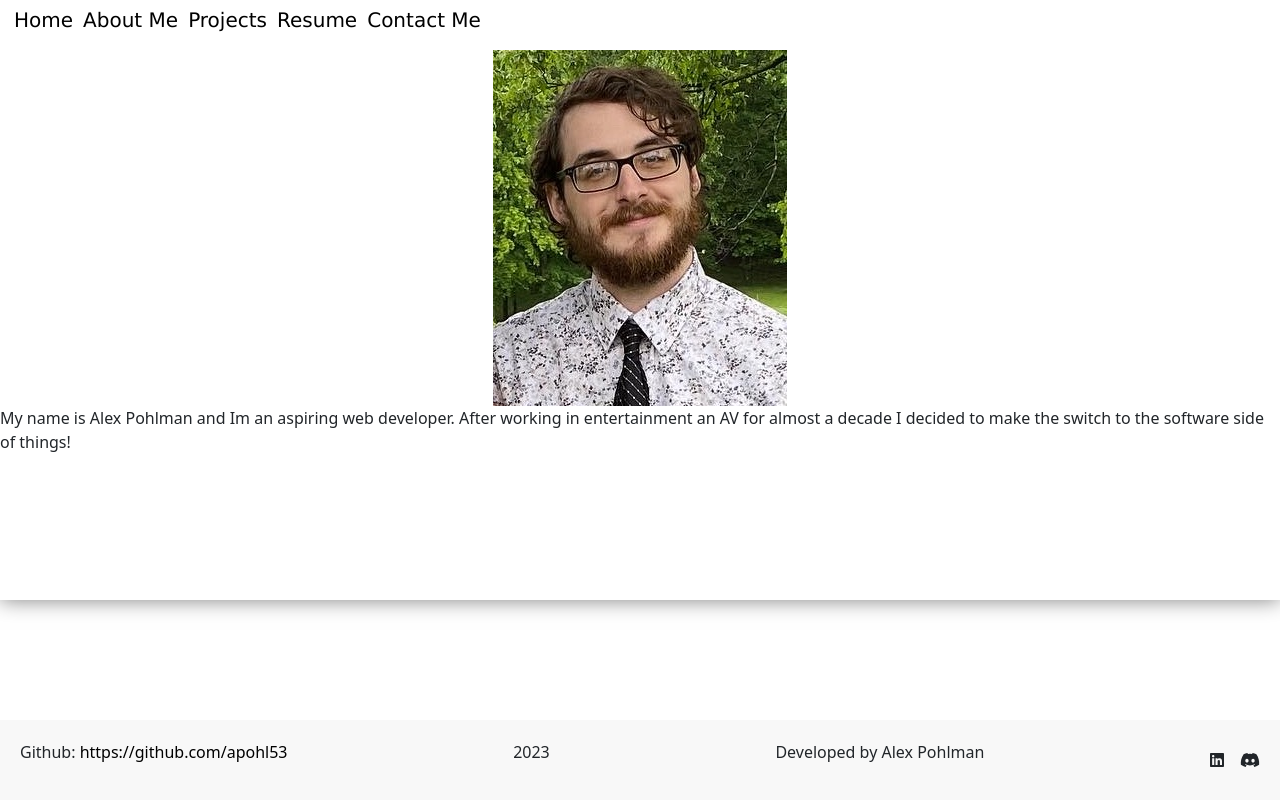
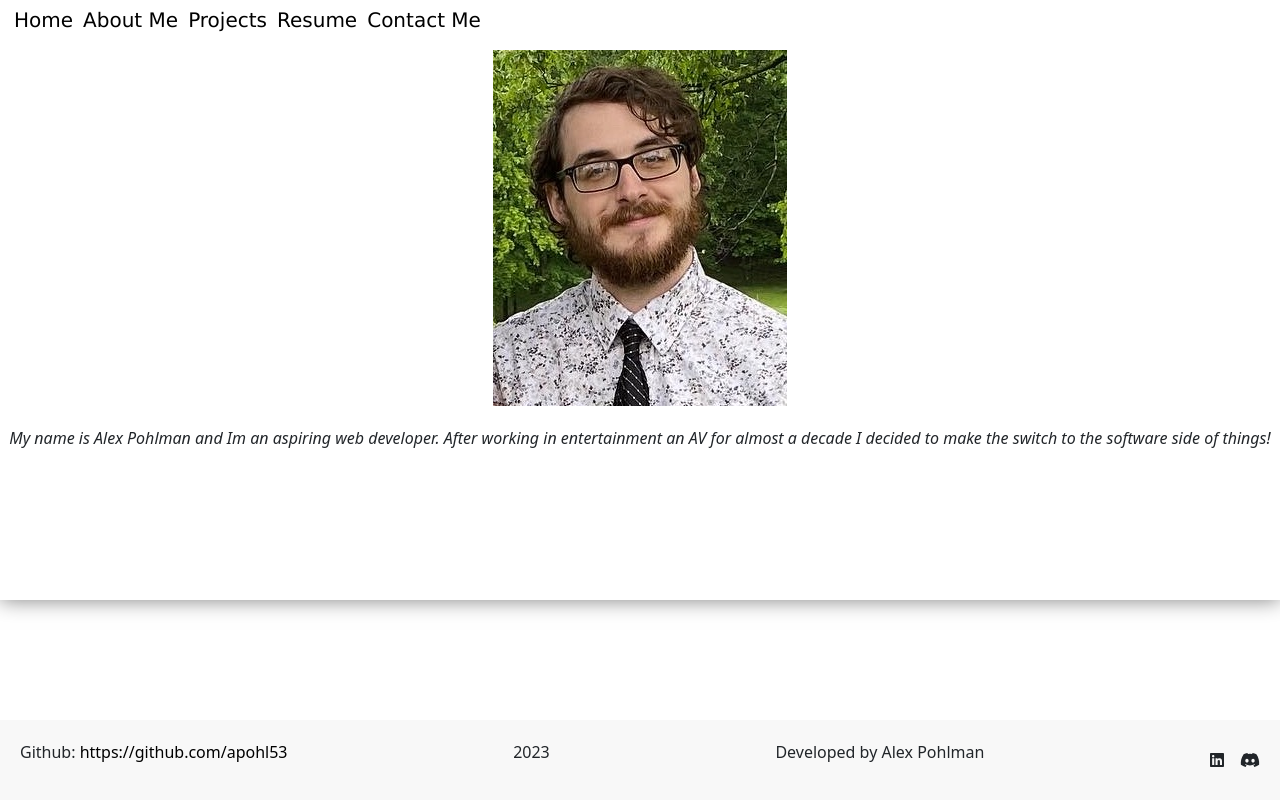
Before and after one commit to apohl53/Professional_Portfolio, a React (Vite) app: page / in a window 1280 px wide. Built offline with nearby package versions, Linux system fonts and the light colour scheme.

Commit message:
ready to deploy

```diff
--- a/src/pages/About.jsx
+++ b/src/pages/About.jsx
@@ -2,15 +2,19 @@ import React from "react";
 import "../styles/aboutme.scss";
 
 function About() {
-  const divStyle = {};
+  const divStyle = {
+    textAlign: "center",
+    fontStyle: "italic",
+    marginTop: "20px",
+  };
 
   return (
     <>
-      <div id="#About" className="hero" style={divStyle}>
+      <div id="#About" className="hero">
         <div className="image-container">
           <img src="assets/photo.JPG" alt="Picture of Me" />
         </div>
-        <p>
+        <p style={divStyle}>
           My name is Alex Pohlman and Im an aspiring web developer. After
           working in entertainment an AV for almost a decade I decided to make
           the switch to the software side of things!{" "}
```
Also changed, not shown: 1 other file (tests, documents, lock files or other folders).
